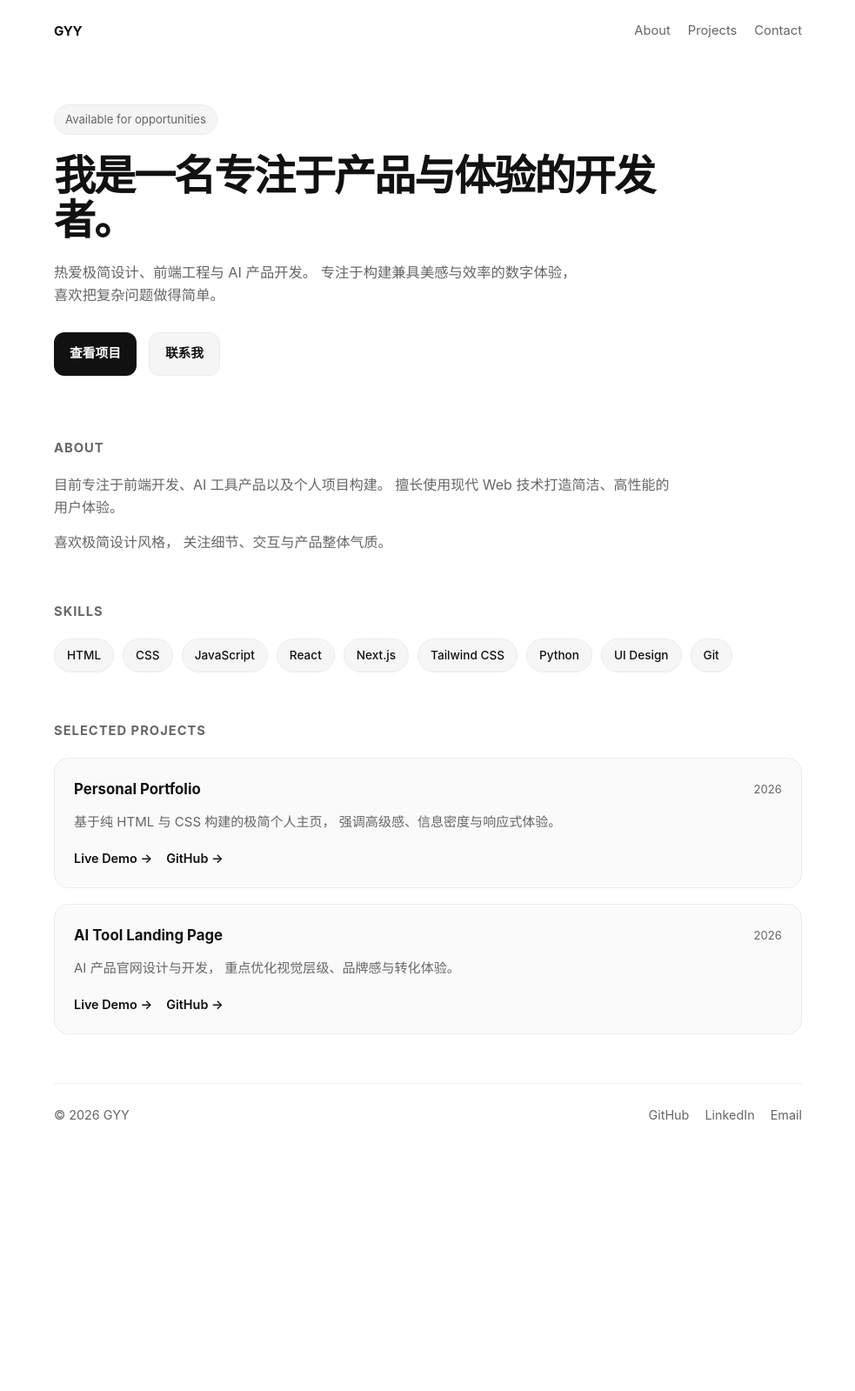
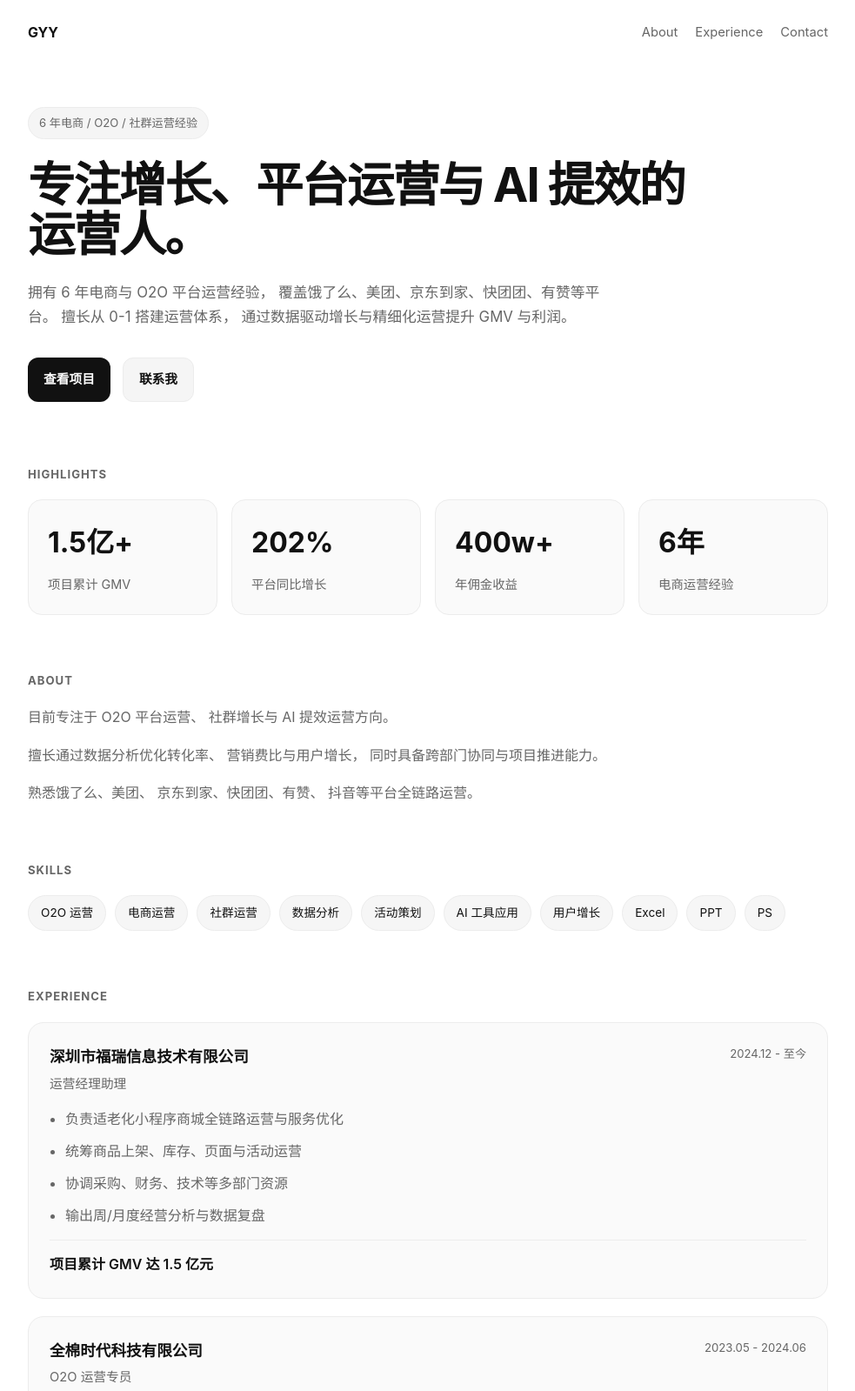
Before and after one commit to yangyuying333-byte/gyy-personal-website, a plain HTML site: page index.html in a window 1280 px wide. Shown: the top 1599 px of the page at 87% size, without its empty margins (148-1131 px from the left). Before the commit the page ends 1317 px from the top, so only its background shows below. Drawn offline with Linux system fonts and the light colour scheme.

Commit message:
Update index.html

```diff
--- a/index.html
+++ b/index.html
@@ -2,342 +2,347 @@
 <html lang="zh-CN">
 <head>
   <meta charset="UTF-8" />
-  <meta name="viewport" content="width=device-width, initial-scale=1.0" />
-  <title>GYY — Portfolio</title>
+  <meta name="viewport" content="width=device-width, initial-scale=1.0"/>
+  <title>郭悦仪｜运营 Portfolio</title>
 
   <style>
-    :root {
-      --bg: #ffffff;
-      --card: #fafafa;
-      --text: #111111;
-      --sub: #666666;
-      --line: #ececec;
-      --accent: #0f62fe;
+    :root{
+      --bg:#ffffff;
+      --text:#111111;
+      --sub:#666666;
+      --line:#ececec;
+      --card:#fafafa;
 
-      --radius: 16px;
-      --shadow: 0 4px 20px rgba(0,0,0,0.04);
+      --radius:18px;
+      --shadow:0 10px 30px rgba(0,0,0,0.04);
 
-      --max-width: 860px;
+      --max-width:920px;
 
       --font:
       -apple-system,
       BlinkMacSystemFont,
       "SF Pro Display",
       "Segoe UI",
-        Roboto,
-        Helvetica,
-        Arial,
       sans-serif;
     }
 
-    * {
-      margin: 0;
-      padding: 0;
-      box-sizing: border-box;
+    *{
+      margin:0;
+      padding:0;
+      box-sizing:border-box;
     }
 
-    html {
-      scroll-behavior: smooth;
+    body{
+      background:var(--bg);
+      color:var(--text);
+      font-family:var(--font);
+      line-height:1.7;
+      padding:24px;
+      -webkit-font-smoothing:antialiased;
     }
 
-    body {
-      background: var(--bg);
-      color: var(--text);
-      font-family: var(--font);
-      line-height: 1.6;
-      padding: 24px;
-      -webkit-font-smoothing: antialiased;
+    .container{
+      max-width:var(--max-width);
+      margin:auto;
     }
 
-    .container {
-      max-width: var(--max-width);
-      margin: 0 auto;
+    /* NAV */
+
+    .nav{
+      display:flex;
+      justify-content:space-between;
+      align-items:center;
+      margin-bottom:72px;
     }
 
-    /* ---------------- NAV ---------------- */
-
-    .nav {
-      display: flex;
-      justify-content: space-between;
-      align-items: center;
-      margin-bottom: 72px;
+    .logo{
+      font-weight:700;
+      font-size:1rem;
     }
 
-    .logo {
-      font-size: 0.95rem;
-      font-weight: 700;
-      letter-spacing: -0.3px;
+    .nav-links{
+      display:flex;
+      gap:20px;
     }
 
-    .nav-links {
-      display: flex;
-      gap: 20px;
+    .nav-links a{
+      text-decoration:none;
+      color:var(--sub);
+      font-size:0.92rem;
+      transition:0.2s;
     }
 
-    .nav-links a {
-      text-decoration: none;
-      color: var(--sub);
-      font-size: 0.92rem;
-      transition: 0.2s ease;
+    .nav-links a:hover{
+      color:var(--text);
     }
 
-    .nav-links a:hover {
-      color: var(--text);
+    /* HERO */
+
+    .hero{
+      margin-bottom:72px;
     }
 
-    /* ---------------- HERO ---------------- */
-
-    .hero {
-      margin-bottom: 72px;
+    .badge{
+      display:inline-block;
+      padding:6px 12px;
+      background:#f5f5f5;
+      border:1px solid var(--line);
+      border-radius:999px;
+      font-size:0.82rem;
+      color:var(--sub);
+      margin-bottom:24px;
     }
 
-    .hero-badge {
-      display: inline-flex;
-      align-items: center;
-      padding: 6px 12px;
-      border-radius: 999px;
-      background: #f5f5f5;
-      border: 1px solid var(--line);
-      font-size: 0.82rem;
-      color: var(--sub);
-      margin-bottom: 22px;
+    h1{
+      font-size:3.4rem;
+      line-height:1.05;
+      letter-spacing:-2px;
+      max-width:760px;
+      margin-bottom:24px;
     }
 
-    h1 {
-      font-size: 3rem;
-      line-height: 1.05;
-      letter-spacing: -2px;
-      max-width: 720px;
-      margin-bottom: 22px;
+    .hero-desc{
+      max-width:680px;
+      color:var(--sub);
+      font-size:1.05rem;
     }
 
-    .hero p {
-      max-width: 620px;
-      color: var(--sub);
-      font-size: 1.02rem;
+    .hero-actions{
+      display:flex;
+      gap:14px;
+      margin-top:32px;
+      flex-wrap:wrap;
     }
 
-    .hero-actions {
-      margin-top: 30px;
-      display: flex;
-      gap: 14px;
-      flex-wrap: wrap;
+    .btn{
+      display:inline-flex;
+      align-items:center;
+      justify-content:center;
+      padding:12px 18px;
+      border-radius:12px;
+      text-decoration:none;
+      font-size:0.92rem;
+      font-weight:600;
+      transition:0.2s;
     }
 
-    .btn {
-      display: inline-flex;
-      align-items: center;
-      justify-content: center;
-      padding: 12px 18px;
-      border-radius: 12px;
-      text-decoration: none;
-      font-size: 0.92rem;
-      font-weight: 600;
-      transition: 0.2s ease;
+    .btn-dark{
+      background:#111;
+      color:#fff;
     }
 
-    .btn-primary {
-      background: var(--text);
-      color: white;
+    .btn-dark:hover{
+      transform:translateY(-2px);
     }
 
-    .btn-primary:hover {
-      opacity: 0.92;
-      transform: translateY(-1px);
+    .btn-light{
+      background:#f5f5f5;
+      border:1px solid var(--line);
+      color:#111;
     }
 
-    .btn-secondary {
-      background: #f5f5f5;
-      color: var(--text);
-      border: 1px solid var(--line);
+    /* SECTION */
+
+    section{
+      margin-bottom:64px;
     }
 
-    .btn-secondary:hover {
-      background: #efefef;
+    .section-title{
+      font-size:0.82rem;
+      text-transform:uppercase;
+      letter-spacing:1px;
+      color:var(--sub);
+      margin-bottom:18px;
+      font-weight:700;
     }
 
-    /* ---------------- SECTION ---------------- */
+    /* ABOUT */
 
-    section {
-      margin-bottom: 56px;
+    .about{
+      max-width:760px;
     }
 
-    .section-title {
-      font-size: 0.92rem;
-      font-weight: 700;
-      margin-bottom: 18px;
-      color: var(--sub);
-      text-transform: uppercase;
-      letter-spacing: 1px;
+    .about p{
+      color:var(--sub);
+      margin-bottom:16px;
     }
 
-    /* ---------------- ABOUT ---------------- */
+    /* SKILLS */
 
-    .about {
-      max-width: 720px;
+    .skills{
+      display:flex;
+      flex-wrap:wrap;
+      gap:10px;
     }
 
-    .about p {
-      color: var(--sub);
-      margin-bottom: 14px;
+    .skill{
+      padding:8px 14px;
+      background:#f6f6f6;
+      border:1px solid var(--line);
+      border-radius:999px;
+      font-size:0.85rem;
+      transition:0.2s;
     }
 
-    /* ---------------- SKILLS ---------------- */
-
-    .skills {
-      display: flex;
-      flex-wrap: wrap;
-      gap: 10px;
+    .skill:hover{
+      transform:translateY(-2px);
+      background:#fff;
     }
 
-    .skill {
-      padding: 8px 14px;
-      border-radius: 999px;
-      background: #f6f6f6;
-      border: 1px solid var(--line);
-      font-size: 0.85rem;
-      font-weight: 500;
-      transition: 0.2s ease;
+    /* EXPERIENCE */
+
+    .experience{
+      display:grid;
+      gap:20px;
     }
 
-    .skill:hover {
-      transform: translateY(-2px);
-      background: white;
+    .card{
+      background:var(--card);
+      border:1px solid var(--line);
+      border-radius:var(--radius);
+      padding:24px;
+      transition:0.25s;
     }
 
-    /* ---------------- PROJECTS ---------------- */
-
-    .projects {
-      display: grid;
-      gap: 18px;
+    .card:hover{
+      transform:translateY(-4px);
+      box-shadow:var(--shadow);
     }
 
-    .project-card {
-      background: var(--card);
-      border: 1px solid var(--line);
-      border-radius: var(--radius);
-      padding: 22px;
-      transition:
-        transform 0.2s ease,
-        box-shadow 0.2s ease,
-        border-color 0.2s ease;
+    .card-top{
+      display:flex;
+      justify-content:space-between;
+      align-items:flex-start;
+      gap:20px;
+      margin-bottom:14px;
     }
 
-    .project-card:hover {
-      transform: translateY(-3px);
-      box-shadow: var(--shadow);
-      border-color: #dddddd;
+    .company{
+      font-size:1.1rem;
+      font-weight:700;
     }
 
-    .project-top {
-      display: flex;
-      justify-content: space-between;
-      align-items: center;
-      margin-bottom: 12px;
+    .role{
+      color:var(--sub);
+      font-size:0.92rem;
+      margin-top:4px;
     }
 
-    .project-title {
-      font-size: 1.05rem;
-      font-weight: 700;
+    .date{
+      color:var(--sub);
+      font-size:0.82rem;
+      white-space:nowrap;
     }
 
-    .project-year {
-      font-size: 0.82rem;
-      color: var(--sub);
+    .achievement{
+      margin-top:14px;
+      padding-top:14px;
+      border-top:1px solid var(--line);
+      color:#111;
+      font-weight:600;
     }
 
-    .project-desc {
-      color: var(--sub);
-      font-size: 0.94rem;
-      margin-bottom: 18px;
+    ul{
+      padding-left:18px;
+      color:var(--sub);
     }
 
-    .project-links {
-      display: flex;
-      gap: 16px;
-      flex-wrap: wrap;
+    li{
+      margin-bottom:10px;
     }
 
-    .project-links a {
-      text-decoration: none;
-      color: var(--text);
-      font-size: 0.9rem;
-      font-weight: 600;
+    /* STATS */
+
+    .stats{
+      display:grid;
+      grid-template-columns:repeat(4,1fr);
+      gap:16px;
     }
 
-    .project-links a:hover {
-      color: var(--accent);
+    .stat-card{
+      border:1px solid var(--line);
+      border-radius:16px;
+      padding:22px;
+      background:#fafafa;
     }
 
-    /* ---------------- FOOTER ---------------- */
-
-    footer {
-      padding-top: 24px;
-      border-top: 1px solid var(--line);
-      display: flex;
-      justify-content: space-between;
-      align-items: center;
-      flex-wrap: wrap;
-      gap: 16px;
+    .stat-number{
+      font-size:2rem;
+      font-weight:700;
+      margin-bottom:8px;
     }
 
-    .footer-left {
-      color: var(--sub);
-      font-size: 0.9rem;
+    .stat-label{
+      color:var(--sub);
+      font-size:0.9rem;
     }
 
-    .footer-links {
-      display: flex;
-      gap: 18px;
+    /* FOOTER */
+
+    footer{
+      border-top:1px solid var(--line);
+      padding-top:24px;
+      display:flex;
+      justify-content:space-between;
+      flex-wrap:wrap;
+      gap:20px;
     }
 
-    .footer-links a {
-      text-decoration: none;
-      color: var(--sub);
-      font-size: 0.9rem;
+    .footer-left{
+      color:var(--sub);
+      font-size:0.9rem;
     }
 
-    .footer-links a:hover {
-      color: var(--text);
+    .footer-links{
+      display:flex;
+      gap:18px;
     }
 
-    /* ---------------- MOBILE ---------------- */
-
-    @media (max-width: 768px) {
-      body {
-        padding: 20px;
+    .footer-links a{
+      text-decoration:none;
+      color:var(--sub);
+      font-size:0.9rem;
     }
 
-      .nav {
-        margin-bottom: 52px;
+    .footer-links a:hover{
+      color:var(--text);
     }
 
-      h1 {
-        font-size: 2.2rem;
-        letter-spacing: -1.5px;
+    /* MOBILE */
+
+    @media(max-width:768px){
+
+      body{
+        padding:18px;
       }
 
-      .hero {
-        margin-bottom: 56px;
+      h1{
+        font-size:2.3rem;
+        letter-spacing:-1px;
       }
 
-      section {
-        margin-bottom: 44px;
+      .stats{
+        grid-template-columns:1fr 1fr;
       }
 
-      .project-card {
-        padding: 18px;
+      .card-top{
+        flex-direction:column;
       }
 
-      footer {
-        flex-direction: column;
-        align-items: flex-start;
+      .nav{
+        margin-bottom:48px;
+      }
+
+      section{
+        margin-bottom:48px;
       }
     }
+
   </style>
 </head>
 
 <body>
+
 <div class="container">
 
   <!-- NAV -->
@@ -347,7 +352,7 @@
 
     <div class="nav-links">
       <a href="#about">About</a>
-        <a href="#projects">Projects</a>
+      <a href="#experience">Experience</a>
       <a href="#contact">Contact</a>
     </div>
   </nav>
@@ -355,135 +360,261 @@
   <!-- HERO -->
 
   <section class="hero">
-      <div class="hero-badge">
-        Available for opportunities
+
+    <div class="badge">
+      6 年电商 / O2O / 社群运营经验
     </div>
 
     <h1>
-        我是一名专注于产品与体验的开发者。
+      专注增长、平台运营与 AI 提效的运营人。
     </h1>
 
-      <p>
-        热爱极简设计、前端工程与 AI 产品开发。
-        专注于构建兼具美感与效率的数字体验，
-        喜欢把复杂问题做得简单。
+    <p class="hero-desc">
+      拥有 6 年电商与 O2O 平台运营经验，
+      覆盖饿了么、美团、京东到家、快团团、有赞等平台。
+      擅长从 0-1 搭建运营体系，
+      通过数据驱动增长与精细化运营提升 GMV 与利润。
     </p>
 
     <div class="hero-actions">
-        <a href="#" class="btn btn-primary">
+      <a href="#" class="btn btn-dark">
         查看项目
       </a>
 
-        <a href="#" class="btn btn-secondary">
+      <a href="#" class="btn btn-light">
         联系我
       </a>
     </div>
+
+  </section>
+
+  <!-- STATS -->
+
+  <section>
+
+    <div class="section-title">
+      Highlights
+    </div>
+
+    <div class="stats">
+
+      <div class="stat-card">
+        <div class="stat-number">
+          1.5亿+
+        </div>
+
+        <div class="stat-label">
+          项目累计 GMV
+        </div>
+      </div>
+
+      <div class="stat-card">
+        <div class="stat-number">
+          202%
+        </div>
+
+        <div class="stat-label">
+          平台同比增长
+        </div>
+      </div>
+
+      <div class="stat-card">
+        <div class="stat-number">
+          400w+
+        </div>
+
+        <div class="stat-label">
+          年佣金收益
+        </div>
+      </div>
+
+      <div class="stat-card">
+        <div class="stat-number">
+          6年
+        </div>
+
+        <div class="stat-label">
+          电商运营经验
+        </div>
+      </div>
+
+    </div>
+
   </section>
 
   <!-- ABOUT -->
 
   <section id="about">
+
     <div class="section-title">
       About
     </div>
 
     <div class="about">
+
       <p>
-          目前专注于前端开发、AI 工具产品以及个人项目构建。
-          擅长使用现代 Web 技术打造简洁、高性能的用户体验。
+        目前专注于 O2O 平台运营、
+        社群增长与 AI 提效运营方向。
       </p>
 
       <p>
-          喜欢极简设计风格，
-          关注细节、交互与产品整体气质。
+        擅长通过数据分析优化转化率、
+        营销费比与用户增长，
+        同时具备跨部门协同与项目推进能力。
       </p>
+
+      <p>
+        熟悉饿了么、美团、
+        京东到家、快团团、有赞、
+        抖音等平台全链路运营。
+      </p>
+
     </div>
+
   </section>
 
   <!-- SKILLS -->
 
   <section>
+
     <div class="section-title">
       Skills
     </div>
 
     <div class="skills">
-        <div class="skill">HTML</div>
-        <div class="skill">CSS</div>
-        <div class="skill">JavaScript</div>
-        <div class="skill">React</div>
-        <div class="skill">Next.js</div>
-        <div class="skill">Tailwind CSS</div>
-        <div class="skill">Python</div>
-        <div class="skill">UI Design</div>
-        <div class="skill">Git</div>
+
+      <div class="skill">O2O 运营</div>
+      <div class="skill">电商运营</div>
+      <div class="skill">社群运营</div>
+      <div class="skill">数据分析</div>
+      <div class="skill">活动策划</div>
+      <div class="skill">AI 工具应用</div>
+      <div class="skill">用户增长</div>
+      <div class="skill">Excel</div>
+      <div class="skill">PPT</div>
+      <div class="skill">PS</div>
+
     </div>
+
   </section>
 
-    <!-- PROJECTS -->
+  <!-- EXPERIENCE -->
 
-    <section id="projects">
+  <section id="experience">
+
     <div class="section-title">
-        Selected Projects
+      Experience
     </div>
 
-      <div class="projects">
+    <div class="experience">
 
-        <div class="project-card">
-          <div class="project-top">
-            <div class="project-title">
-              Personal Portfolio
+      <!-- 1 -->
+
+      <div class="card">
+
+        <div class="card-top">
+
+          <div>
+            <div class="company">
+              深圳市福瑞信息技术有限公司
             </div>
 
-            <div class="project-year">
-              2026
+            <div class="role">
+              运营经理助理
             </div>
           </div>
 
-          <div class="project-desc">
-            基于纯 HTML 与 CSS 构建的极简个人主页，
-            强调高级感、信息密度与响应式体验。
+          <div class="date">
+            2024.12 - 至今
           </div>
 
-          <div class="project-links">
-            <a href="#">
-              Live Demo →
-            </a>
+        </div>
 
-            <a href="#">
-              GitHub →
-            </a>
+        <ul>
+          <li>负责适老化小程序商城全链路运营与服务优化</li>
+          <li>统筹商品上架、库存、页面与活动运营</li>
+          <li>协调采购、财务、技术等多部门资源</li>
+          <li>输出周/月度经营分析与数据复盘</li>
+        </ul>
+
+        <div class="achievement">
+          项目累计 GMV 达 1.5 亿元
+        </div>
+
+      </div>
+
+      <!-- 2 -->
+
+      <div class="card">
+
+        <div class="card-top">
+
+          <div>
+            <div class="company">
+              全棉时代科技有限公司
+            </div>
+
+            <div class="role">
+              O2O 运营专员
             </div>
           </div>
 
-        <div class="project-card">
-          <div class="project-top">
-            <div class="project-title">
-              AI Tool Landing Page
+          <div class="date">
+            2023.05 - 2024.06
           </div>
 
-            <div class="project-year">
-              2026
+        </div>
+
+        <ul>
+          <li>负责饿了么、淘鲜达等平台运营</li>
+          <li>制定 O2O 活动与营销方案</li>
+          <li>优化投放策略与营销费比</li>
+          <li>联动市场、公关团队推进活动落地</li>
+        </ul>
+
+        <div class="achievement">
+          饿了么平台同比增长 202%
+        </div>
+
+      </div>
+
+      <!-- 3 -->
+
+      <div class="card">
+
+        <div class="card-top">
+
+          <div>
+            <div class="company">
+              深圳市少女派科技有限公司
+            </div>
+
+            <div class="role">
+              电商助理
             </div>
           </div>
 
-          <div class="project-desc">
-            AI 产品官网设计与开发，
-            重点优化视觉层级、品牌感与转化体验。
-          </div>
-
-          <div class="project-links">
-            <a href="#">
-              Live Demo →
-            </a>
-
-            <a href="#">
-              GitHub →
-            </a>
-          </div>
+          <div class="date">
+            2022.04 - 2023.05
           </div>
 
         </div>
+
+        <ul>
+          <li>负责快团团、有赞等社群平台运营</li>
+          <li>完成团长拓展、选品与内容包装</li>
+          <li>搭建矩阵账号内容与分销体系</li>
+          <li>优化社群转化与销售链路</li>
+        </ul>
+
+        <div class="achievement">
+          月均 GMV 超 40w+
+        </div>
+
+      </div>
+
+    </div>
+
   </section>
 
   <!-- FOOTER -->
@@ -491,17 +622,18 @@
   <footer id="contact">
 
     <div class="footer-left">
-        © 2026 GYY
+      © 2026 郭悦仪
     </div>
 
     <div class="footer-links">
+      <a href="#">Email</a>
       <a href="#">GitHub</a>
       <a href="#">LinkedIn</a>
-        <a href="#">Email</a>
     </div>
 
   </footer>
 
 </div>
+
 </body>
 </html>
```
Lines whose indentation alone changed are shown as unchanged.
